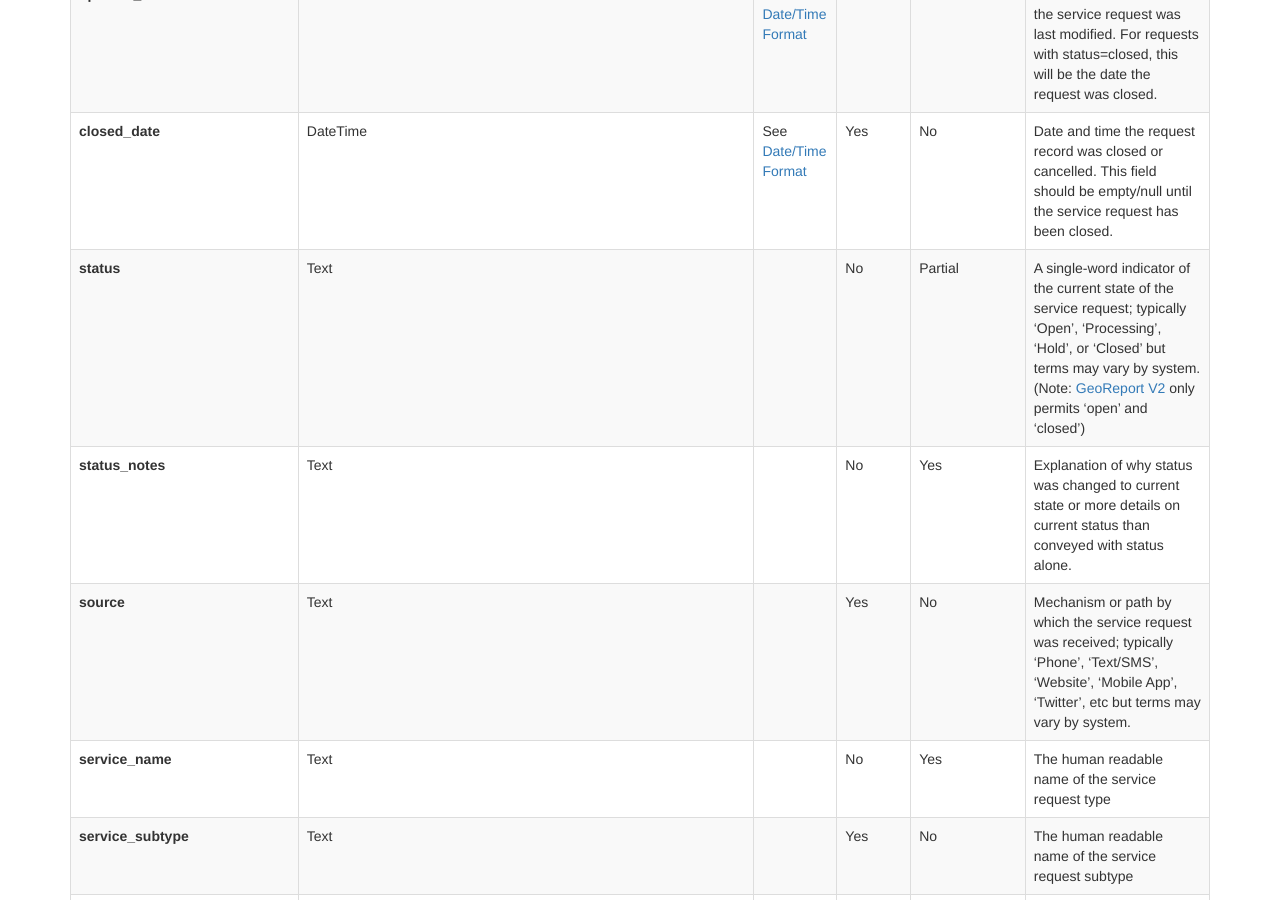
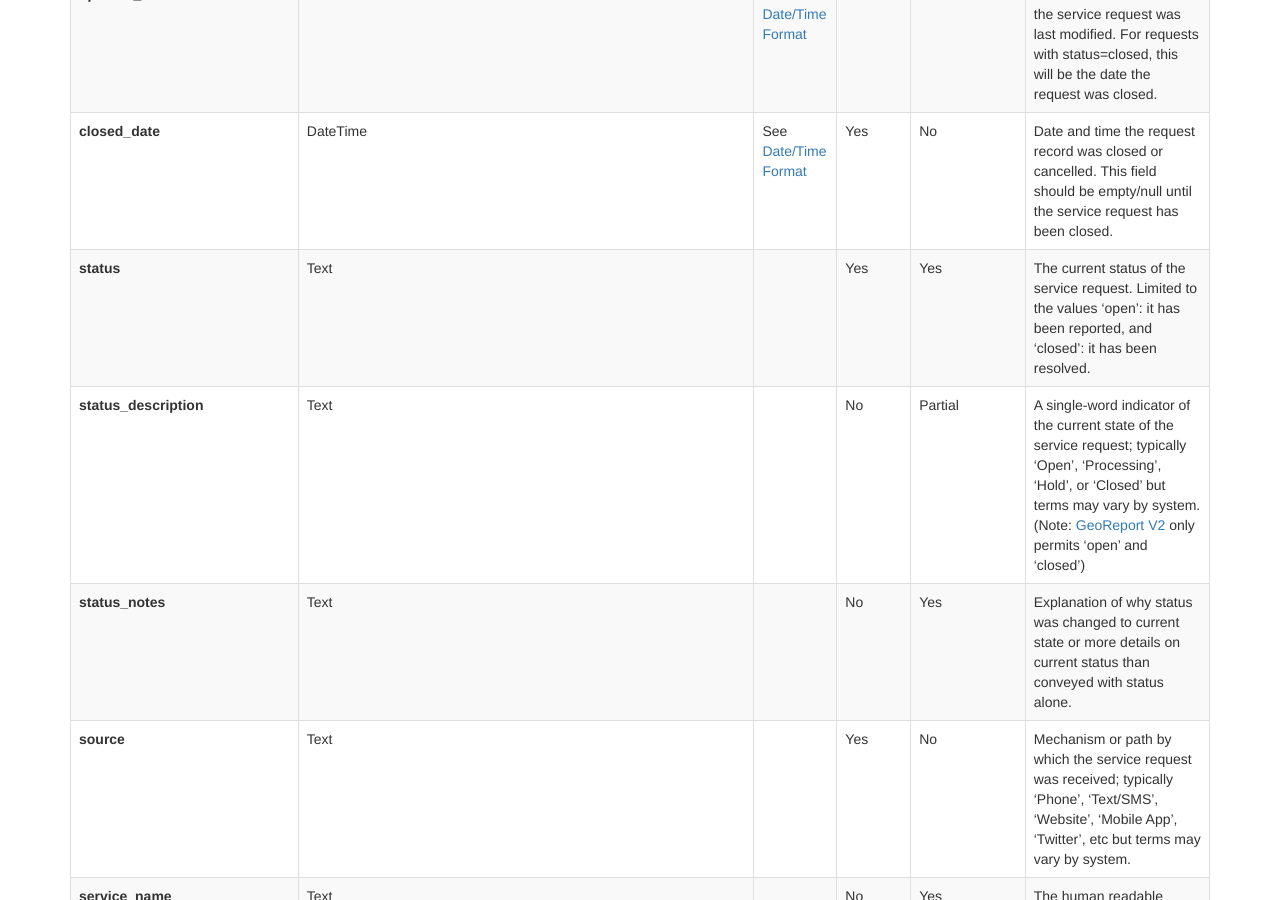
Before and after one commit to open311/open311.github.io, a Jekyll site: the page built from GeoReport/bulk/index.md, in a window 1280 px wide and 900 px high, scrolled down 2359 px. Built offline with Jekyll 4.4.1, drawn with Linux system fonts in a browser that asks for light colours; nearby versions of some CDN libraries; some of the changed text lies outside the part shown.

Commit message:
updated status fields

```diff
--- a/GeoReport/bulk/index.md
+++ b/GeoReport/bulk/index.md
@@ -77,7 +77,8 @@ Data Output
 | requested_datetime | DateTime | See [Date/Time Format](#datetime-format) | No | Yes | The date and time when the service request was made. |
 | updated_datetime | DateTime | See [Date/Time Format](#datetime-format) | No | Yes | The date and time when the service request was last modified. For requests with status=closed, this will be the date the request was closed. |
 | closed_date | DateTime | See [Date/Time Format](#datetime-format) | Yes | No | Date and time the request record was closed or cancelled. This field should be empty/null until the service request has been closed. |
-| status | Text |  | No | Partial | A single-word indicator of the current state of the service request; typically 'Open', 'Processing', 'Hold', or 'Closed' but terms may vary by system. (Note: [GeoReport V2](/GeoReport_v2/) only permits 'open' and 'closed') |
+| status | Text | | Yes | Yes | The current status of the service request. Limited to the values 'open': it has been reported, and 'closed': it has been resolved.
+| status_description | Text |  | No | Partial | A single-word indicator of the current state of the service request; typically 'Open', 'Processing', 'Hold', or 'Closed' but terms may vary by system. (Note: [GeoReport V2](/GeoReport_v2/) only permits 'open' and 'closed') |
 | status_notes | Text |  | No | Yes | Explanation of why status was changed to current state or more details on current status than conveyed with status alone. |
 | source | Text |  | Yes | No | Mechanism or path by which the service request was received; typically 'Phone', 'Text/SMS', 'Website', 'Mobile App', 'Twitter', etc but terms may vary by system. |
 | service_name | Text |  | No | Yes | The human readable name of the service request type |
@@ -99,8 +100,8 @@ Data Output
 
 {: .tab-pane .active #csv-service-request}
 ~~~~
-"service_request_id","requested_datetime","updated_datetime","closed_date","status","status_notes","source","service_name","service_subtype","description","agency_responsible","address","lat","long"
-"638344","2010-04-14T06:37:38-08:00",2010-04-14T06:37:38-08:00","2010-04-14T06:37:38-08:00","closed","Duplicate Request.","Phone","Sidewalk and Curb Issues","sample subtype","sample description","sample agency","8TH AVE and JUDAH ST","37.762221815","-122.4651145"
+"service_request_id","requested_datetime","updated_datetime","closed_date","status","status_description","status_notes","source","service_name","service_subtype","description","agency_responsible","address","lat","long"
+"638344","2010-04-14T06:37:38-08:00",2010-04-14T06:37:38-08:00","2010-04-14T06:37:38-08:00","closed","closed","Duplicate Request.","Phone","Sidewalk and Curb Issues","sample subtype","sample description","sample agency","8TH AVE and JUDAH ST","37.762221815","-122.4651145"
 ~~~~
 
 {: .tab-pane #xml-service-request}
@@ -113,6 +114,7 @@ Data Output
         <updated_datetime>2010-04-14T06:37:38-08:00</updated_datetime>
         <closed_datetime>2010-04-14T06:37:38-08:00</updated_datetime>
         <status>closed</status>
+        <status_description>closed</status>
         <status_notes>Duplicate request.</status_notes>
         <source>Phone/source>
         <service_name>Sidewalk and Curb Issues</service_name>
@@ -134,7 +136,8 @@ Data Output
     "requested_datetime":"2010-04-14T06:37:38-08:00",
     "updated_datetime":"2010-04-14T06:37:38-08:00",
     "closed_datetime":"2010-04-14T06:37:38-08:00",
-    "status":"closed",
+    "status":"closed"
+    "status_description":"closed",
     "status_notes":"Duplicate request.",
     "source","Phone",
     "service_name":"Sidewalk and Curb Issues",
```
